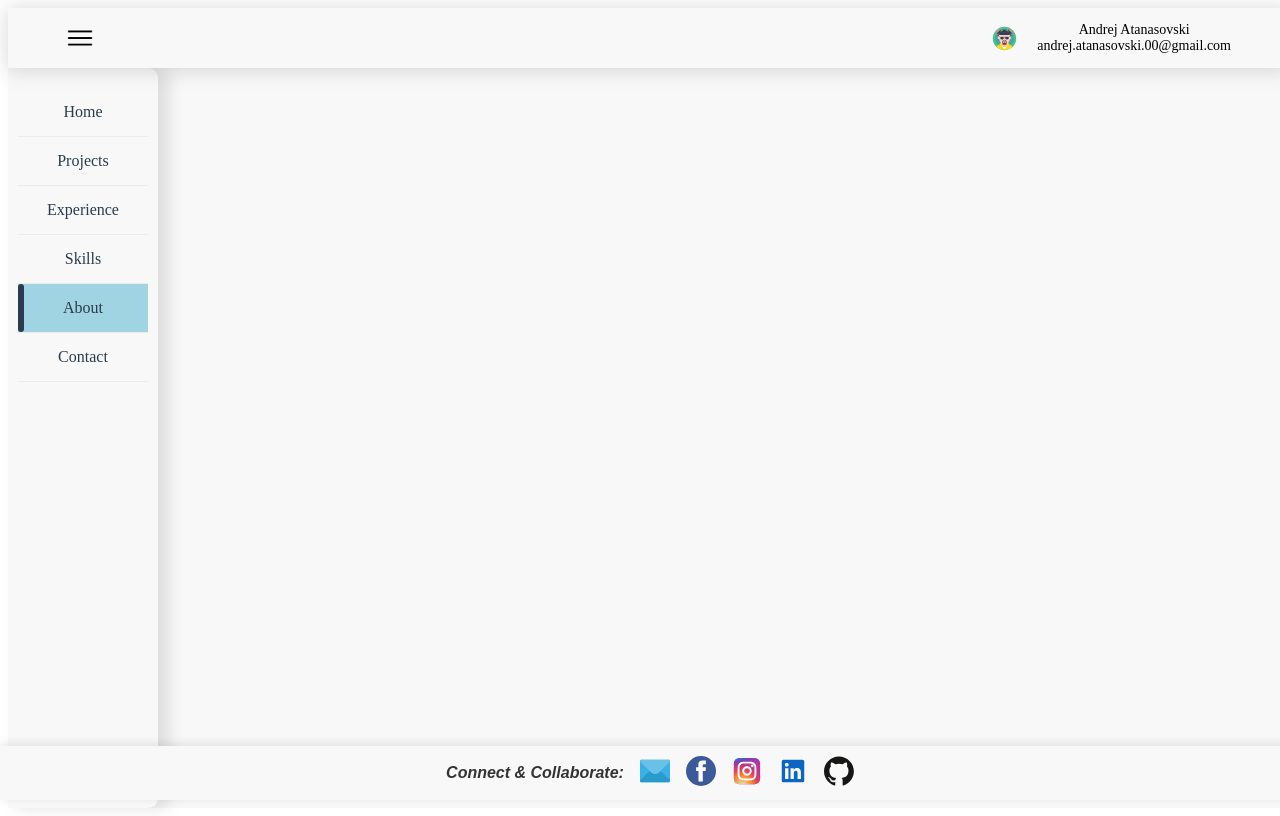
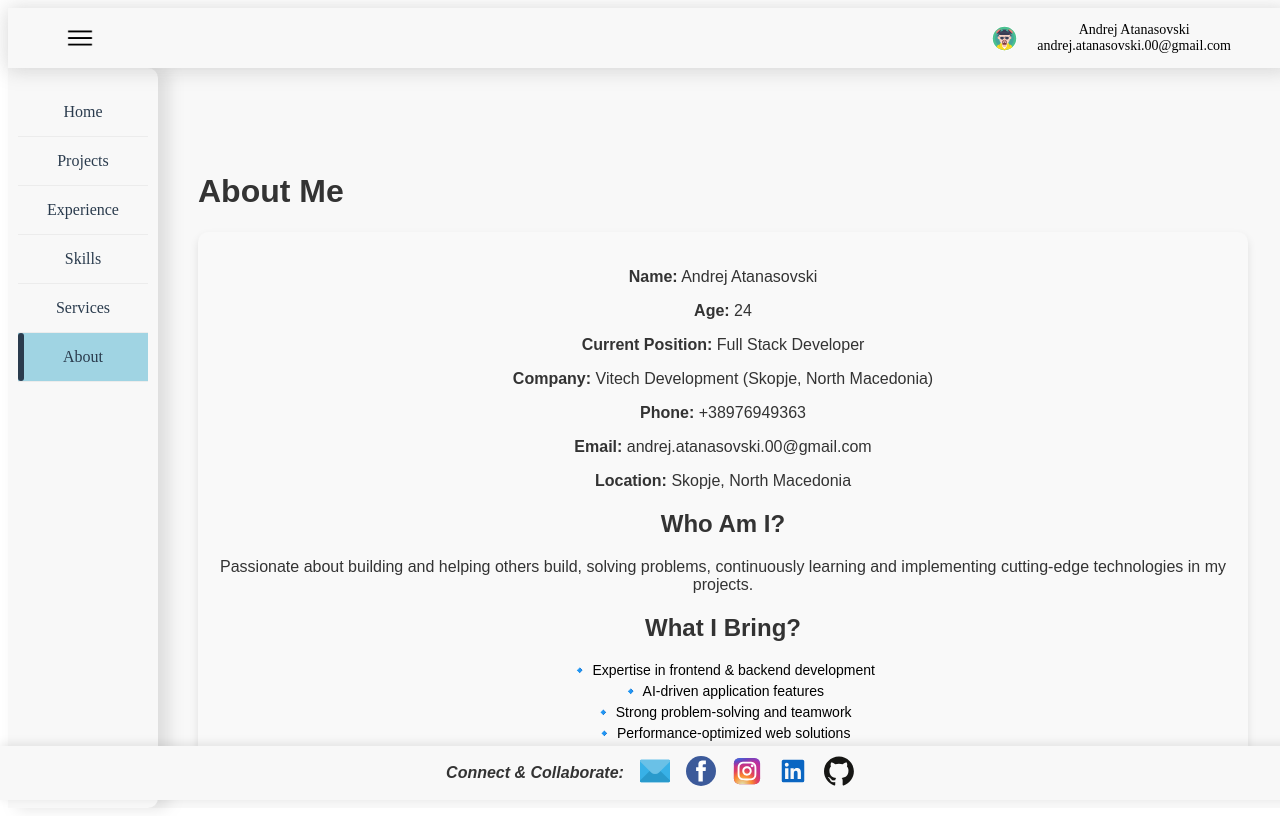
Before and after one commit to aatanasovskii/portfolio, a Vue app: page /about in a window 1280 px wide. Built offline with nearby package versions, Linux system fonts and the light colour scheme; what vuex-plugin-persistedstate would draw is missing.

Commit message:
AboutPage and Skills(SkillBar) added

```diff
--- /dev/null
+++ b/src/components/SkillBar.scss
@@ -0,0 +1,25 @@
+.skill-bar {
+  margin-bottom: 5px;
+  width: 50%;
+}
+
+.skill-header {
+  display: flex;
+  justify-content: space-between;
+  font-size: 16px;
+  font-weight: bold;
+}
+
+.progress-bar {
+  width: 100%;
+  height: 8px;
+  background-color: #e0e0e0;
+  border-radius: 5px;
+  overflow: hidden;
+}
+
+.progress {
+  height: 100%;
+  background: linear-gradient(to right, #A0D4E3, #4193a9);
+  transition: width 0.8s ease-in-out;
+}
--- /dev/null
+++ b/src/components/SkillBar.vue
@@ -0,0 +1,32 @@
+<template>
+  <div class="skill-bar">
+    <div class="skill-header">
+      <span>{{ skill }}</span>
+      <span>{{ percentage }}%</span>
+    </div>
+    <div class="progress-bar">
+      <div class="progress" :style="{ width: percentage + '%' }"></div>
+    </div>
+  </div>
+</template>
+
+<script>
+export default {
+  name: "SkillBar",
+  props: {
+    skill: {
+      type: String,
+      required: true
+    },
+    percentage: {
+      type: Number,
+      default: 0,
+      required: true
+    }
+  }
+}
+</script>
+
+<style lang="scss">
+@use "SkillBar";
+</style>
--- a/src/layouts/MainLayout.vue
+++ b/src/layouts/MainLayout.vue
@@ -26,8 +26,8 @@
           <router-link class="side-menu-item" :to="{ name: 'ProjectsPage' }">Projects</router-link>
           <router-link class="side-menu-item" :to="{ name: 'ExperiencePage' }">Experience</router-link>
           <router-link class="side-menu-item" :to="{ name: 'SkillsPage' }">Skills</router-link>
+          <router-link class="side-menu-item" :to="{ name: 'ServicesPage' }">Services</router-link>
           <router-link class="side-menu-item" :to="{ name: 'AboutPage' }">About</router-link>
-          <router-link class="side-menu-item" :to="{ name: 'ContactPage' }">Contact</router-link>
         </div>
       </div>
 
--- a/src/pages/AboutPage.scss
+++ b/src/pages/AboutPage.scss
@@ -1 +1,46 @@
-.about-page {}
+.about-page {
+  margin-top: 4rem;
+  font-family: sans-serif;
+  //max-width: 600px;
+  padding: 20px;
+  text-align: center;
+
+  .header-container {
+    display: flex;
+    align-items: center;
+    justify-content: space-between;
+    gap: 1.5rem;
+    width: 100%;
+
+    .page-title {
+      color: #333;
+    }
+  }
+}
+
+.about-content {
+  background: #f9f9f9;
+  padding: 20px;
+  border-radius: 10px;
+  box-shadow: 0 4px 8px rgba(0, 0, 0, 0.1);
+}
+
+h1, h2 {
+  color: #333;
+}
+
+p {
+  font-size: 16px;
+  color: #333;
+}
+
+ul {
+  list-style: none;
+  padding: 0;
+}
+
+li {
+  //font-size: 1.2rem;
+  font-size: 14px;
+  margin: 5px 0;
+}
--- a/src/pages/AboutPage.vue
+++ b/src/pages/AboutPage.vue
@@ -1,5 +1,34 @@
 <template>
-  <div class="about-page"></div>
+  <div class="about-page">
+    <div class="header-container">
+      <div>
+        <h1 class="page-title">About Me</h1>
+      </div>
+    </div>
+
+    <div class="about-content">
+      <p><strong>Name:</strong> Andrej Atanasovski</p>
+      <p><strong>Age:</strong> 24</p>
+      <p><strong>Current Position:</strong> Full Stack Developer</p>
+      <p><strong>Company:</strong> Vitech Development (Skopje, North Macedonia)</p>
+      <p><strong>Phone:</strong> +38976949363</p>
+      <p><strong>Email:</strong> andrej.atanasovski.00@gmail.com</p>
+      <p><strong>Location:</strong> Skopje, North Macedonia</p>
+
+      <h2>Who Am I?</h2>
+      <p>
+        Passionate about building and helping others build, solving problems, continuously learning and implementing cutting-edge technologies in my projects.
+      </p>
+
+      <h2>What I Bring?</h2>
+      <ul>
+        <li>🔹 Expertise in frontend & backend development</li>
+        <li>🔹 AI-driven application features</li>
+        <li>🔹 Strong problem-solving and teamwork</li>
+        <li>🔹 Performance-optimized web solutions</li>
+      </ul>
+    </div>
+  </div>
 </template>
 
 <script>
--- a/src/pages/ContactPage.scss
+++ /dev/null
@@ -1 +0,0 @@
-.contact-page {}
--- a/src/pages/HomePage.scss
+++ b/src/pages/HomePage.scss
@@ -71,6 +71,11 @@
       margin-bottom: 1.2rem;
       font-size: 1.2rem;
     }
+
+    .sub-content {
+      color: #333;
+      font-style: italic;
+    }
   }
 
 }
--- a/src/pages/HomePage.vue
+++ b/src/pages/HomePage.vue
@@ -2,25 +2,28 @@
   <main class="home-page">
     <div class="header-container">
       <div>
-        <h1 class="page-title">Welcome to My Portfolio</h1>
-        <div class="page-subtitle">BUILDING SEAMLESS DIGITAL EXPERIENCES.</div>
+        <h1 class="page-title">Hi, I'm Andrej</h1>
+        <div class="page-subtitle">FULL STACK DEVELOPER</div>
       </div>
       <div class="image-container">
         <img class="home-portrait" src="../assets/images/andrej_bachelor_feit.jpeg" alt="">
-        <button class="icon-cv" @click="openCV">Get My CV</button>
+        <button class="icon-cv" @click="openCV">Download My CV</button>
       </div>
     </div>
 
     <ul class="content-container">
-      <li><strong>Software Engineer</strong> with 2.5+ years of experience in Full Stack Development.</li>
+      <li>
+        <strong>Software Engineer</strong> with 2.5+ years of experience in Full Stack Development.
+        <br><div class="sub-content">Building seamless digital experiences.</div>
+      </li>
       <li>
         <strong>Bachelor of Science</strong> at the University “Ss. Cyril and Methodius” (UKIM) of Skopje - Faculty of Electrical Engineering and Information Technologies (FEIT)
         <br>- Computer Systems Engineering, Automation, and Robotics.
       </li>
       <li>Passionate about building scalable and user-friendly web applications using modern technologies like Javascript, Python, Node.js, Vue.js/React.js, GraphQL, AWS.</li>
       <li>
-        <strong>AI-Powered Development:</strong> Integrating AI features in various different applications. Leveraging OpenAI, AWS Bedrock, LLAMA
-        <br>and custom AI models for tasks like image processing, natural language understanding, and predictive analytics.
+        <strong>AI-Powered Development:</strong> Integrating AI features in various different applications. Leveraging OpenAI, AWS Bedrock, LLAMA and
+        <br>custom AI models for tasks like image processing, natural language understanding, and predictive analytics.
       </li>
     </ul>
 
--- /dev/null
+++ b/src/pages/ServicesPage.scss
@@ -0,0 +1 @@
+.services-page {}
--- a/src/pages/ContactPage.vue
+++ b/src/pages/ServicesPage.vue
@@ -1,16 +1,16 @@
 <template>
-  <main class="contact-page">
+  <main class="services-page">
 
   </main>
 </template>
 
 <script>
 export default {
-  name: 'ContactPage',
+  name: 'ServicesPage',
 }
 </script>
 
 
 <style lang='scss'>
-@use "ContactPage";
+@use "ServicesPage";
 </style>
--- a/src/pages/SkillsPage.vue
+++ b/src/pages/SkillsPage.vue
@@ -1,17 +1,21 @@
 <template>
   <main class="skills-page">
     <div class="header-container">
-      <h1 class="page-title">Skills</h1>
+      <h1 class="page-title">Technical Skills</h1>
     </div>
 
-    <h3>Technical Skills</h3>
     <ul class="content-container">
       <li>Proficient in Javascript, Node.js, Vue.js, Python.</li>
-      <li>Experienced in Data visualization.</li>
       <li>Cloud platforms: AWS, Azure and Firebase.</li>
     </ul>
 
-    <h3>Soft Skills</h3>
+    <div v-for="skill in skills" class="content-container">
+      <skill-bar :skill="skill.skill" :percentage="skill.percentage" />
+    </div>
+
+    <div class="header-container">
+      <h1 class="page-title">Soft Skills</h1>
+    </div>
     <ul class="content-container">
       <li>
         Open-minded | Team-player | Customer oriented | Ability to work under pressure | Good
@@ -22,8 +26,49 @@
 </template>
 
 <script>
+import SkillBar from "@/components/SkillBar.vue";
+
 export default {
   name: 'SkillsPage',
+  components: {SkillBar},
+  data() {
+    return {
+      skills: [
+        {
+          skill: "Javascript",
+          percentage: 80
+        },
+        {
+          skill: "Python",
+          percentage: 60
+        },
+        {
+          skill: "Node JS",
+          percentage: 70
+        },
+        {
+          skill: "Vue JS",
+          percentage: 80
+        },
+        {
+          skill: "SQL",
+          percentage: 70
+        },
+        {
+          skill: "Firebase",
+          percentage: 50
+        },
+        {
+          skill: "GraphQL",
+          percentage: 80
+        },
+        {
+          skill: "Microsoft Office",
+          percentage: 90
+        }
+      ],
+    }
+  }
 }
 </script>
 
--- a/src/router/index.js
+++ b/src/router/index.js
@@ -17,9 +17,9 @@ const router = createRouter({
           component: () => import('@/pages/HomePage.vue'),
         },
         {
-          path: '/contact',
-          name: 'ContactPage',
-          component: () => import('@/pages/ContactPage.vue'),
+          path: '/services',
+          name: 'ServicesPage',
+          component: () => import('@/pages/ServicesPage.vue'),
         },
         {
           path: '/skills',
```
